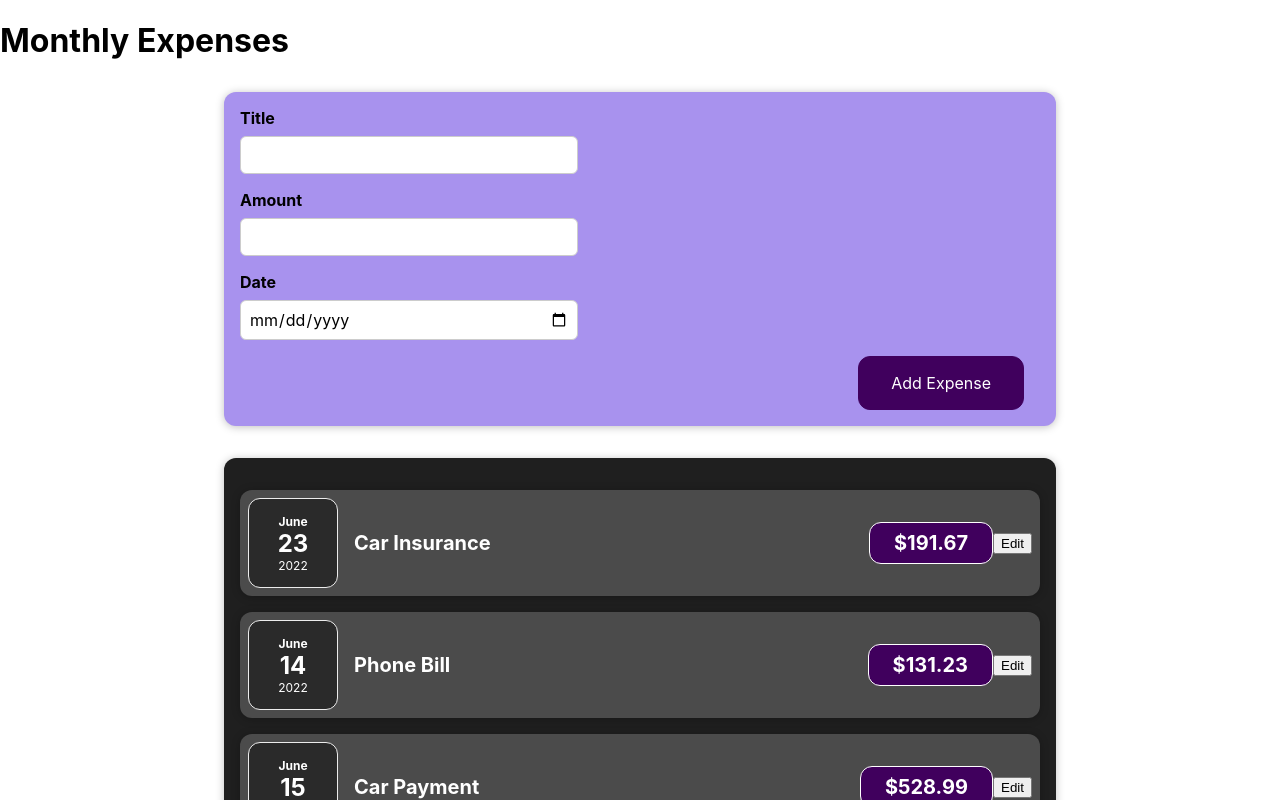
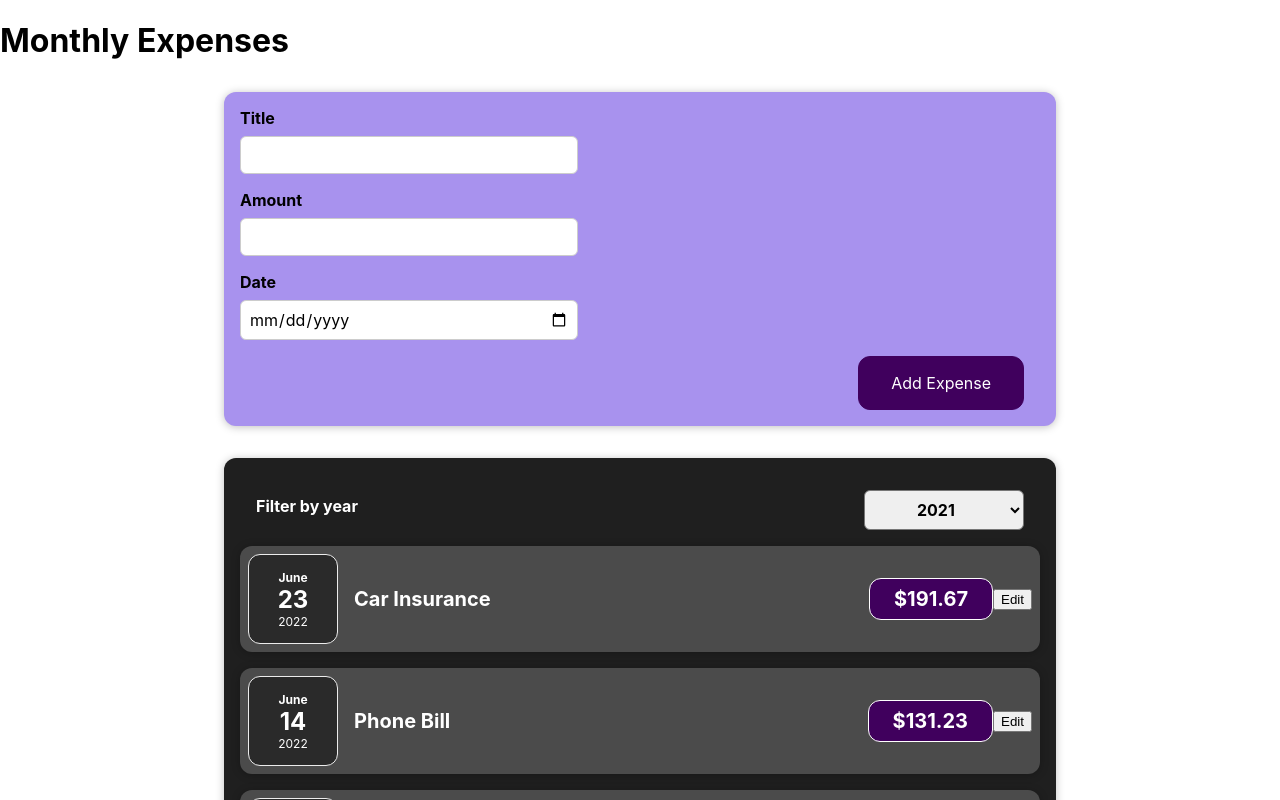
Before and after one commit to hoshimotao/react-app-practice, a React (Create React App) app: page / in a window 1280 px wide. Shown: the top 800 px of the page. Built offline with nearby package versions, Linux system fonts and the light colour scheme.

Commit message:
add year filter for budget items with its own state

```diff
--- a/src/components/Expenses/Expenses.js
+++ b/src/components/Expenses/Expenses.js
@@ -1,11 +1,24 @@
+import { useState } from "react";
 import Card from "../UI/Card";
 import ExpenseItem from "./ExpenseItem";
 import "./Expenses.css";
+import ExpensesFilter from "./ExpensesFilter";
 
 function Expenses(props) {
   // parent component = App.js
+
+  const [filteredYear, setFilteredYear] = useState("2021");
+
+  const filterChangeHandler = (selectedYear) => {
+    setFilteredYear(selectedYear);
+  };
   return (
+    <div>
       <Card className="expenses">
+        <ExpensesFilter
+          selected={filteredYear}
+          onChangeFilter={filterChangeHandler}
+        />
         <ExpenseItem
           title={props.items[0].title} // Car Insurance
           amount={props.items[0].amount} // 191.67
@@ -27,6 +40,7 @@
           itemDate={props.items[3].date}
         />
       </Card>
+    </div>
   );
 }
 
--- /dev/null
+++ b/src/components/Expenses/ExpensesFilter.css
@@ -0,0 +1,24 @@
+.expenses-filter {
+  color: white;
+  padding: 0 1rem;
+}
+
+.expenses-filter__control {
+  display: flex;
+  width: 100%;
+  align-items: center;
+  justify-content: space-between;
+  margin: 1rem 0;
+}
+
+.expenses-filter label {
+  font-weight: bold;
+  margin-bottom: 0.5rem;
+}
+
+.expenses-filter select {
+  font: inherit;
+  padding: 0.5rem 3rem;
+  font-weight: bold;
+  border-radius: 6px;
+}
--- /dev/null
+++ b/src/components/Expenses/ExpensesFilter.js
@@ -0,0 +1,23 @@
+import "./ExpensesFilter.css";
+
+const ExpensesFilter = (props) => {
+  const dropdownChangeHandler = (event) => {
+    props.onChangeFilter(event.target.value);
+  };
+
+  return (
+    <div className="expenses-filter">
+      <div className="expenses-filter__control">
+        <label>Filter by year</label>
+        <select value={props.selected} onChange={dropdownChangeHandler}>
+          <option value="2024">2024</option>
+          <option value="2023">2023</option>
+          <option value="2022">2022</option>
+          <option value="2021">2021</option>
+        </select>
+      </div>
+    </div>
+  );
+};
+
+export default ExpensesFilter;
```
Lines whose indentation alone changed are shown as unchanged.
